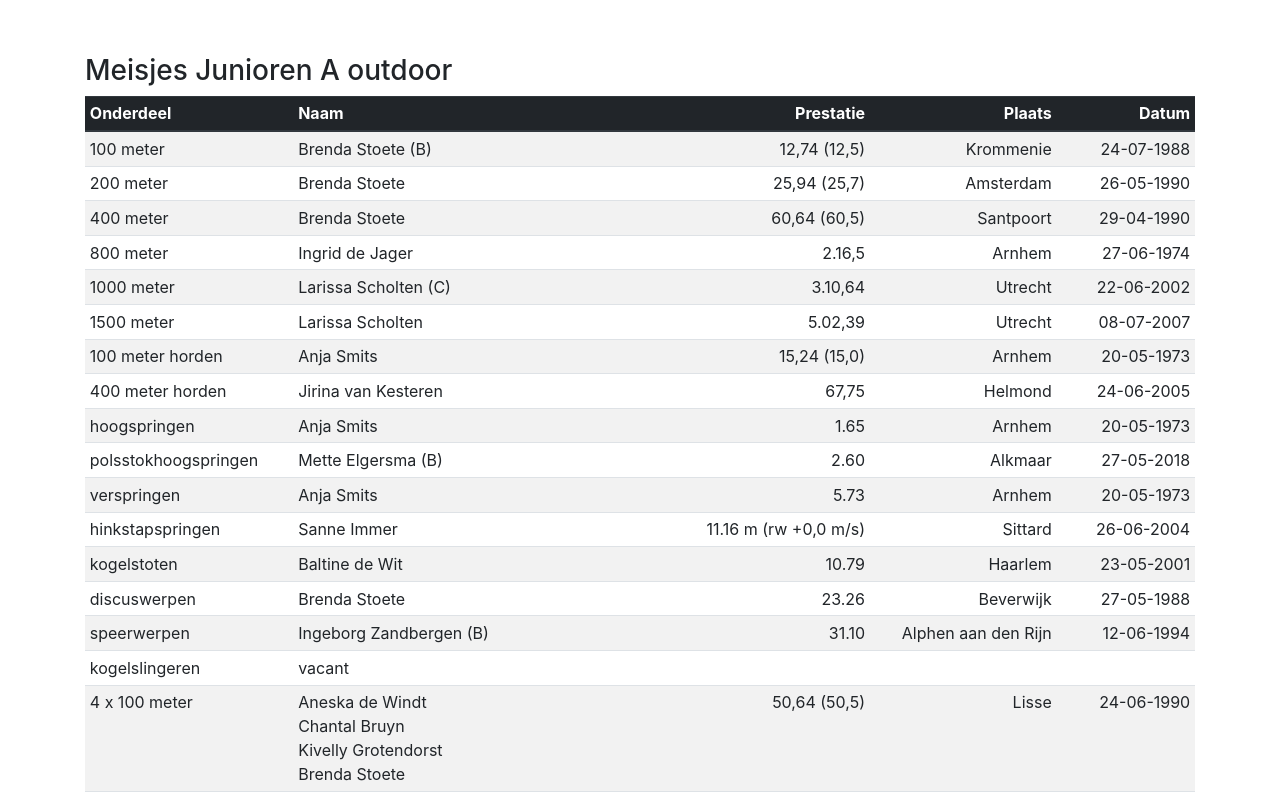
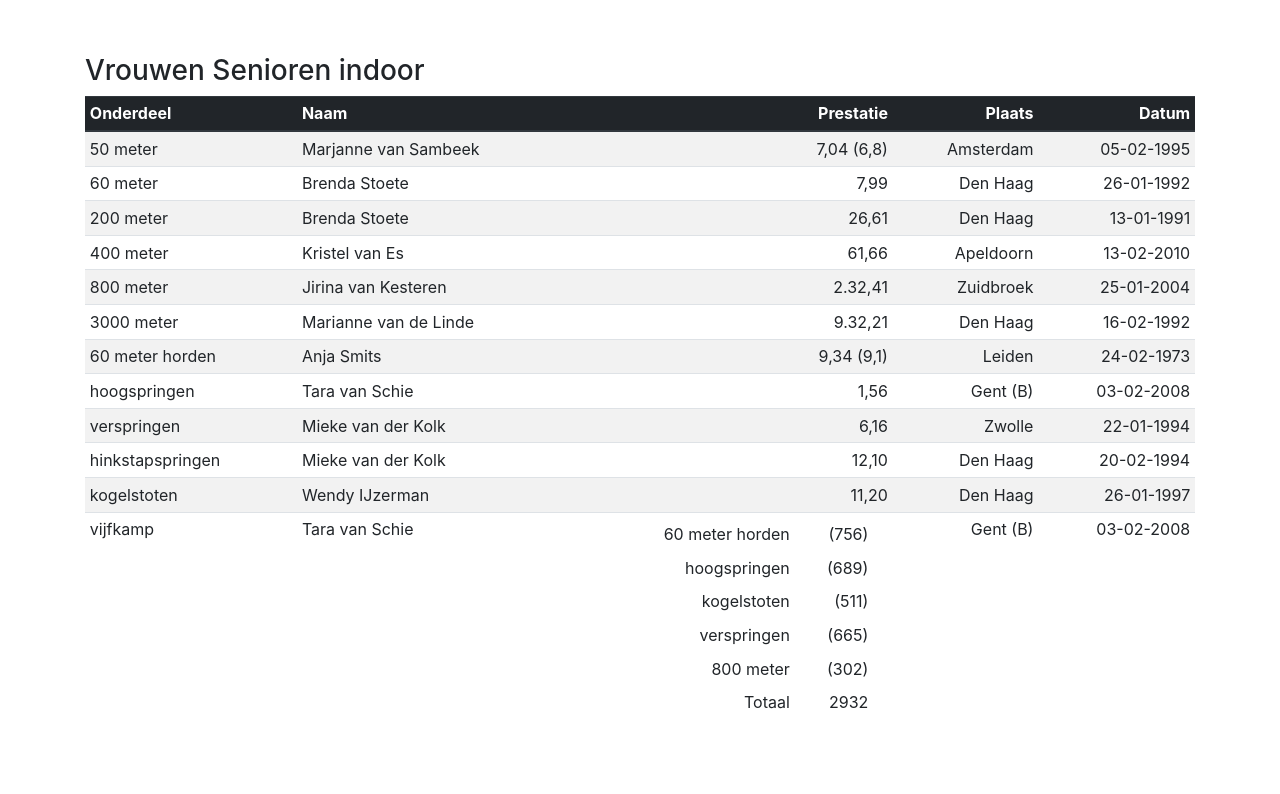
Before and after one commit to Voles/avhaarlem-ranglijsten, a React (Create React App) app: page / in a window 1280 px wide. Shown: the part 2077-2871 px from the top of the page. Built offline with nearby package versions, Linux system fonts and the light colour scheme.

Commit message:
Add vrouwen indoor

```diff
--- a/src/resultaten/index.js
+++ b/src/resultaten/index.js
@@ -1,4 +1,5 @@
 import vrouwenOutdoor from './vrouwen-outdoor/index';
+import vrouwenIndoor from './vrouwen-indoor/index';
 import meisjesOutdoor from './meisjes-outdoor/index';
 
 export const laatsteWijzigingGemaaktOp = new Date(2018, 9, 22);
@@ -6,6 +7,7 @@ export const laatsteWijzigingGemaaktOp = new Date(2018, 9, 22);
 export default []
   .concat(
     vrouwenOutdoor,
+    vrouwenIndoor,
     meisjesOutdoor
   )
 
--- /dev/null
+++ b/src/resultaten/vrouwen-indoor/index.js
@@ -0,0 +1,11 @@
+import senioren from './senioren';
+
+export default []
+  .concat(
+    senioren
+  )
+  .map(resultaat => {
+    resultaat.geslacht = 'Vrouwen';
+    resultaat.locatie = 'indoor';
+    return resultaat;
+  })
--- /dev/null
+++ b/src/resultaten/vrouwen-indoor/senioren.js
@@ -0,0 +1,120 @@
+export default [
+  {
+    "onderdeel": "50 meter",
+    "naam": "Marjanne van Sambeek",
+    "prestatie": "7,04 (6,8)",
+    "plaats": "Amsterdam",
+    "datum": "05-02-1995"
+  },
+  {
+    "onderdeel": "60 meter",
+    "naam": "Brenda Stoete",
+    "prestatie": "7,99",
+    "plaats": "Den Haag",
+    "datum": "26-01-1992"
+  },
+  {
+    "onderdeel": "200 meter",
+    "naam": "Brenda Stoete",
+    "prestatie": "26,61",
+    "plaats": "Den Haag",
+    "datum": "13-01-1991"
+  },
+  {
+    "onderdeel": "400 meter",
+    "naam": "Kristel van Es",
+    "prestatie": "61,66",
+    "plaats": "Apeldoorn",
+    "datum": "13-02-2010"
+  },
+  {
+    "onderdeel": "800 meter",
+    "naam": "Jirina van Kesteren",
+    "prestatie": "2.32,41",
+    "plaats": "Zuidbroek",
+    "datum": "25-01-2004"
+  },
+  {
+    "onderdeel": "3000 meter",
+    "naam": "Marianne van de Linde",
+    "prestatie": "9.32,21",
+    "plaats": "Den Haag",
+    "datum": "16-02-1992"
+  },
+  {
+    "onderdeel": "60 meter horden",
+    "naam": "Anja Smits",
+    "prestatie": "9,34 (9,1)",
+    "plaats": "Leiden",
+    "datum": "24-02-1973"
+  },
+  {
+    "onderdeel": "hoogspringen",
+    "naam": "Tara van Schie",
+    "prestatie": "1,56",
+    "plaats": "Gent (B)",
+    "datum": "03-02-2008"
+  },
+  {
+    "onderdeel": "verspringen",
+    "naam": "Mieke van der Kolk",
+    "prestatie": "6,16",
+    "plaats": "Zwolle",
+    "datum": "22-01-1994"
+  },
+  {
+    "onderdeel": "hinkstapspringen",
+    "naam": "Mieke van der Kolk",
+    "prestatie": "12,10",
+    "plaats": "Den Haag",
+    "datum": "20-02-1994"
+  },
+  {
+    "onderdeel": "kogelstoten",
+    "naam": "Wendy IJzerman",
+    "prestatie": "11,20",
+    "plaats": "Den Haag",
+    "datum": "26-01-1997"
+  },
+  {
+    "onderdeel": "vijfkamp",
+    "naam": "Tara van Schie",
+    "prestatie": [
+      {
+        "onderdeel": "60 meter horden",
+        "naam": "9,72",
+        "prestatie": "(756)"
+      },
+      {
+        "onderdeel": "hoogspringen",
+        "naam": "1,56",
+        "prestatie": "(689)"
+      },
+      {
+        "onderdeel": "kogelstoten",
+        "naam": "9,72",
+        "prestatie": "(511)"
+      },
+      {
+        "onderdeel": "verspringen",
+        "naam": "5,38",
+        "prestatie": "(665)"
+      },
+      {
+        "onderdeel": "800 meter",
+        "naam": "3.07,09",
+        "prestatie": "(302)"
+      },
+      {
+        "onderdeel": "Totaal",
+        "naam": "",
+        "prestatie": "2932"
+      }
+    ],
+    "plaats": "Gent (B)",
+    "datum": "03-02-2008"
+  }
+].map(resultaat => {
+  resultaat.categorie = 'Senioren';
+  return resultaat;
+})
```
